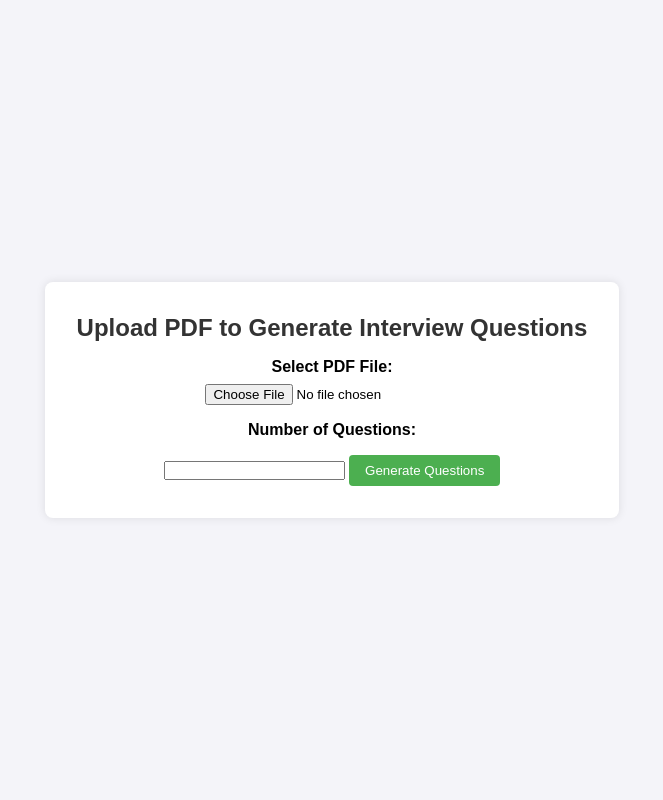
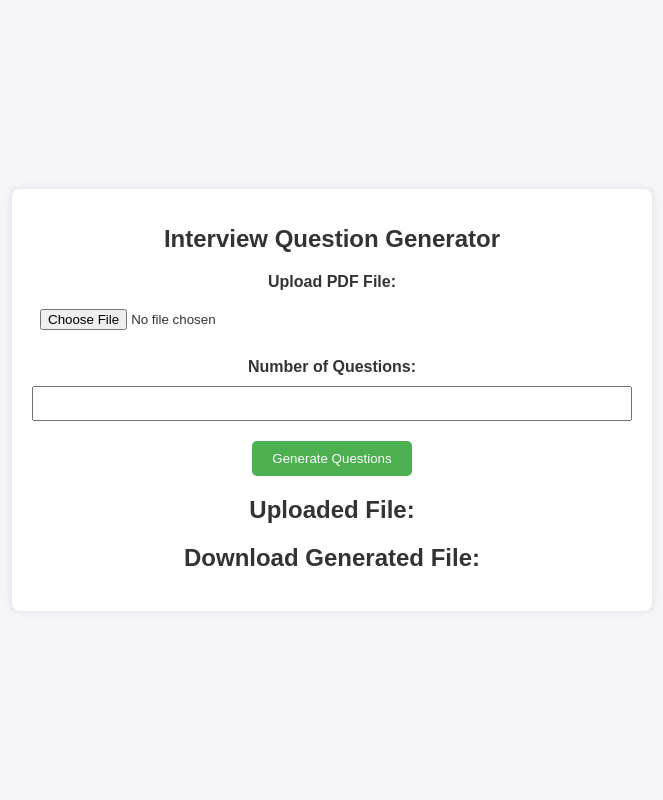
Before and after one commit to jatin-12-2002/Interview_Question_Creator, a FastAPI app: page / in a window 1280 px wide. Shown: the whole page, without its empty margins (308-971 px from the left). Run offline with FastAPI, Linux system fonts and the light colour scheme; parts of the project's set-up code (start-up, migrations or seed data) failed here and were passed over.

Commit message:
frontend upd

```diff
--- a/static/css/styles.css
+++ b/static/css/styles.css
@@ -1,53 +1,50 @@
-/* styles.css */
-
-* {
-    margin: 0;
-    padding: 0;
-    box-sizing: border-box;
-  }
-
 body {
   font-family: Arial, sans-serif;
+  background-color: #f4f4f9;
+  color: #333;
   display: flex;
   justify-content: center;
   align-items: center;
-    height: 100vh;
-    background-color: #f4f4f9;
+  min-height: 100vh;
+  margin: 0;
 }
 
 .container {
+  width: 100%;
   max-width: 600px;
-    padding: 2rem;
-    background-color: white;
+  padding: 20px;
   border-radius: 8px;
-    box-shadow: 0px 0px 10px rgba(0, 0, 0, 0.1);
+  background-color: #fff;
+  box-shadow: 0 0 10px rgba(0, 0, 0, 0.1);
   text-align: center;
 }
 
 h1 {
-    font-size: 1.5rem;
-    margin-bottom: 1rem;
-    color: #333;
+  font-size: 24px;
+  margin-bottom: 20px;
 }
 
-  form label {
+label {
   font-weight: bold;
+  margin-top: 10px;
   display: block;
-    margin-top: 1rem;
 }
 
-  form input[type="file"],
-  form input[type="number"] {
-    margin-top: 0.5rem;
+input[type="file"],
+input[type="number"] {
+  margin: 10px 0;
+  padding: 8px;
+  width: 100%;
+  box-sizing: border-box;
 }
 
 button {
-    margin-top: 1rem;
-    padding: 0.5rem 1rem;
   background-color: #4CAF50;
   color: white;
+  padding: 10px 20px;
+  margin-top: 10px;
   border: none;
-    border-radius: 4px;
+  border-radius: 5px;
   cursor: pointer;
 }
 
@@ -55,13 +52,11 @@
   background-color: #45a049;
 }
 
-  .file-preview,
-  .output-link {
-    margin-top: 1.5rem;
-    display: none;
+#uploadStatus {
+  margin-top: 15px;
+  color: #007bff;
 }
 
-  .file-preview p,
-  .output-link a {
-    font-weight: bold;
+#result {
+  margin-top: 20px;
 }
--- a/static/js/script.js
+++ b/static/js/script.js
@@ -1,55 +1,47 @@
-// script.js
-
-// Elements
-const uploadForm = document.getElementById('uploadForm');
-const pdfFileInput = document.getElementById('pdfFile');
-const numQuestionsInput = document.getElementById('numQuestions');
-const filePreview = document.getElementById('filePreview');
-const fileName = document.getElementById('fileName');
-const outputLink = document.getElementById('outputLink');
-const downloadLink = document.getElementById('downloadLink');
-
-// Display selected file name
-pdfFileInput.addEventListener('change', () => {
-  const file = pdfFileInput.files[0];
-  if (file) {
-    fileName.textContent = file.name;
-    filePreview.style.display = 'block';
-  } else {
-    filePreview.style.display = 'none';
-  }
-});
-
-// Form submission handler
-uploadForm.addEventListener('submit', async (event) => {
+document.getElementById("uploadForm").addEventListener("submit", async function (event) {
     event.preventDefault();
 
+    // Clear previous status and result
+    document.getElementById("uploadStatus").textContent = "Uploading...";
+    document.getElementById("uploadedFile").textContent = "Uploaded File";
+    document.getElementById("downloadLink").style.display = "none";
+
     const formData = new FormData();
-  formData.append('pdf_file', pdfFileInput.files[0]);
-  formData.append('num_questions', numQuestionsInput.value);
+    const pdfFile = document.getElementById("pdfFile").files[0];
+    const numQuestions = document.getElementById("numQuestions").value;
+
+    // Ensure pdfFile and numQuestions are present
+    if (!pdfFile || !numQuestions) {
+        document.getElementById("uploadStatus").textContent = "Please upload a file and enter the number of questions.";
+        return;
+    }
+
+    // Append form data
+    formData.append("pdf_file", pdfFile);
+    formData.append("num_questions", numQuestions);
 
     try {
-    // Post form data to backend with full URL for Codespaces compatibility
-    const response = await fetch(`${window.location.origin}/analyze`, {
-      method: 'POST',
+        // Send form data to FastAPI backend
+        const response = await fetch("/analyze", {
+            method: "POST",
             body: formData
         });
 
         if (!response.ok) {
-      const errorText = await response.text();
-      console.error('Error Response:', errorText);
-      throw new Error('Failed to generate questions');
+            throw new Error(`Error: ${response.statusText}`);
         }
 
-    // Parse JSON response
         const result = await response.json();
 
-    // Show download link
-    downloadLink.href = `${window.location.origin}/download/${result.output_file.split('/').pop()}`;
-    downloadLink.style.display = 'inline';
-    outputLink.style.display = 'block';
+        // Update status and show uploaded file name
+        document.getElementById("uploadStatus").textContent = "File uploaded successfully!";
+        document.getElementById("uploadedFile").textContent = pdfFile.name;
+
+        // Show download link for generated file
+        const downloadLink = document.getElementById("downloadLink");
+        downloadLink.href = `/static/output/${result.output_file}`;
+        downloadLink.style.display = "block";
     } catch (error) {
-    console.error(error);
-    alert('An error occurred while generating questions. Please try again.');
+        document.getElementById("uploadStatus").textContent = `Error: ${error.message}`;
     }
 });
--- a/templates/index.html
+++ b/templates/index.html
@@ -3,34 +3,31 @@
 <head>
     <meta charset="UTF-8">
     <meta name="viewport" content="width=device-width, initial-scale=1.0">
-  <title>Interview Question Creator</title>
+    <title>Interview Question Generator</title>
     <link rel="stylesheet" href="/static/css/styles.css">
 </head>
 <body>
     <div class="container">
-    <h1>Upload PDF to Generate Interview Questions</h1>
+        <h1>Interview Question Generator</h1>
 
-    <!-- File Upload Form -->
-    <form id="uploadForm" enctype="multipart/form-data">
-      <label for="pdfFile">Select PDF File:</label>
-      <input type="file" id="pdfFile" name="pdfFile" accept=".pdf" required>
+        <form id="uploadForm">
+            <label for="pdfFile">Upload PDF File:</label>
+            <input type="file" id="pdfFile" name="pdf_file" accept=".pdf" required>
 
             <label for="numQuestions">Number of Questions:</label>
-      <input type="number" id="numQuestions" name="numQuestions" min="1" required>
+            <input type="number" id="numQuestions" name="num_questions" min="1" required>
 
             <button type="submit">Generate Questions</button>
         </form>
 
-    <!-- Uploaded File Preview -->
-    <div id="filePreview" class="file-preview">
-      <h3>Uploaded File:</h3>
-      <p id="fileName">No file selected</p>
-    </div>
+        <div id="uploadStatus"></div>
 
-    <!-- Download Link for Output File -->
-    <div id="outputLink" class="output-link">
-      <h3>Generated Output:</h3>
-      <a id="downloadLink" href="#" style="display: none;" download>Download DOCX File</a>
+        <div id="result">
+            <h2>Uploaded File:</h2>
+            <p id="uploadedFile"></p>
+
+            <h2>Download Generated File:</h2>
+            <a id="downloadLink" href="#" download style="display:none;">Download QA.docx</a>
         </div>
     </div>
 
```
Lines whose indentation alone changed are shown as unchanged.
